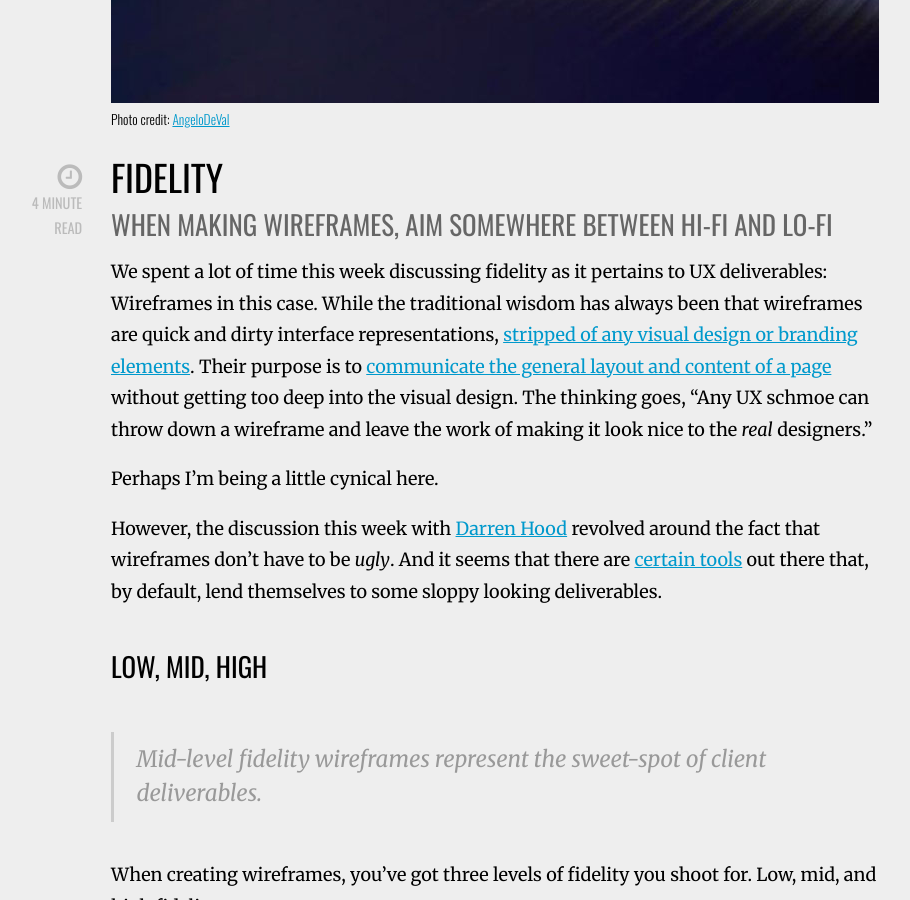
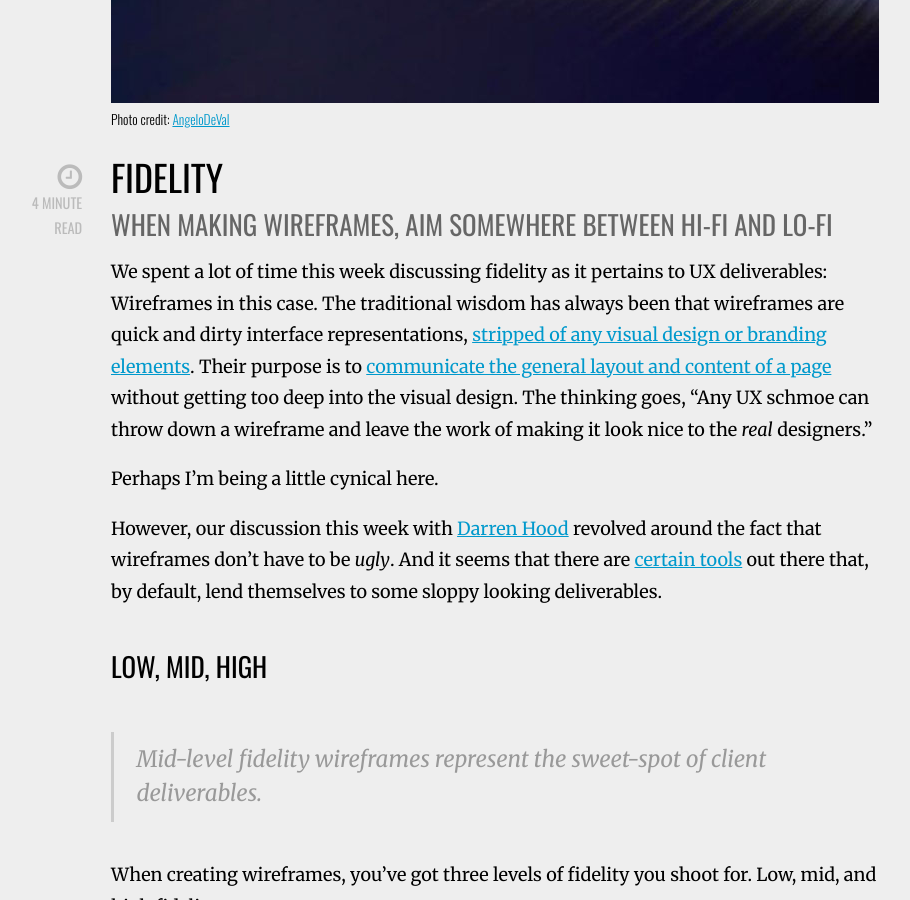
Before and after one commit to drewtodd/drewtodd.github.io, a Jekyll site: the page built from _posts/2016-05-29-fidelity.md, in a window 1280 px wide and 900 px high, scrolled down 392 px. Shown: the whole window, without its empty margins (145-1055 px from the left). Built offline with Jekyll 4.4.1, drawn with Linux system fonts in a browser that asks for light colours; nearby versions of some CDN libraries; comment, search, counter and statistics services are not loaded.

Commit message:
Copy edits...

```diff
--- a/_posts/2016-05-29-fidelity.md
+++ b/_posts/2016-05-29-fidelity.md
@@ -17,11 +17,11 @@ tags:
 
 ### 4 minute read
 
-We spent a lot of time this week discussing fidelity as it pertains to UX deliverables: Wireframes in this case. While the traditional wisdom has always been that wireframes are quick and dirty interface representations, [stripped of any visual design or branding elements](http://theuxreview.co.uk/wireframes-beginners-guide/). Their purpose is to [communicate the general layout and content of a page](https://medium.com/@danritz/wireframes-a-good-communication-tool-a-poor-design-tool-1bc64b033962#.xbomavigp) without getting too deep into the visual design. The thinking goes, "Any UX schmoe can throw down a wireframe and leave the work of making it look nice to the *real* designers."
+We spent a lot of time this week discussing fidelity as it pertains to UX deliverables: Wireframes in this case. The traditional wisdom has always been that wireframes are quick and dirty interface representations, [stripped of any visual design or branding elements](http://theuxreview.co.uk/wireframes-beginners-guide/). Their purpose is to [communicate the general layout and content of a page](https://medium.com/@danritz/wireframes-a-good-communication-tool-a-poor-design-tool-1bc64b033962#.xbomavigp) without getting too deep into the visual design. The thinking goes, "Any UX schmoe can throw down a wireframe and leave the work of making it look nice to the *real* designers."
 
 Perhaps I'm being a little cynical here.
 
-However, the discussion this week with [Darren Hood](http://www.dwilliamhood.com/) revolved around the fact that wireframes don't have to be *ugly*. And it seems that there are [certain tools](https://balsamiq.com/) out there that, by default, lend themselves to some sloppy looking deliverables.
+However, our discussion this week with [Darren Hood](http://www.dwilliamhood.com/) revolved around the fact that wireframes don't have to be *ugly*. And it seems that there are [certain tools](https://balsamiq.com/) out there that, by default, lend themselves to some sloppy looking deliverables.
 
 ## Low, Mid, High
 
```
Also changed, not shown: 4 other files.
